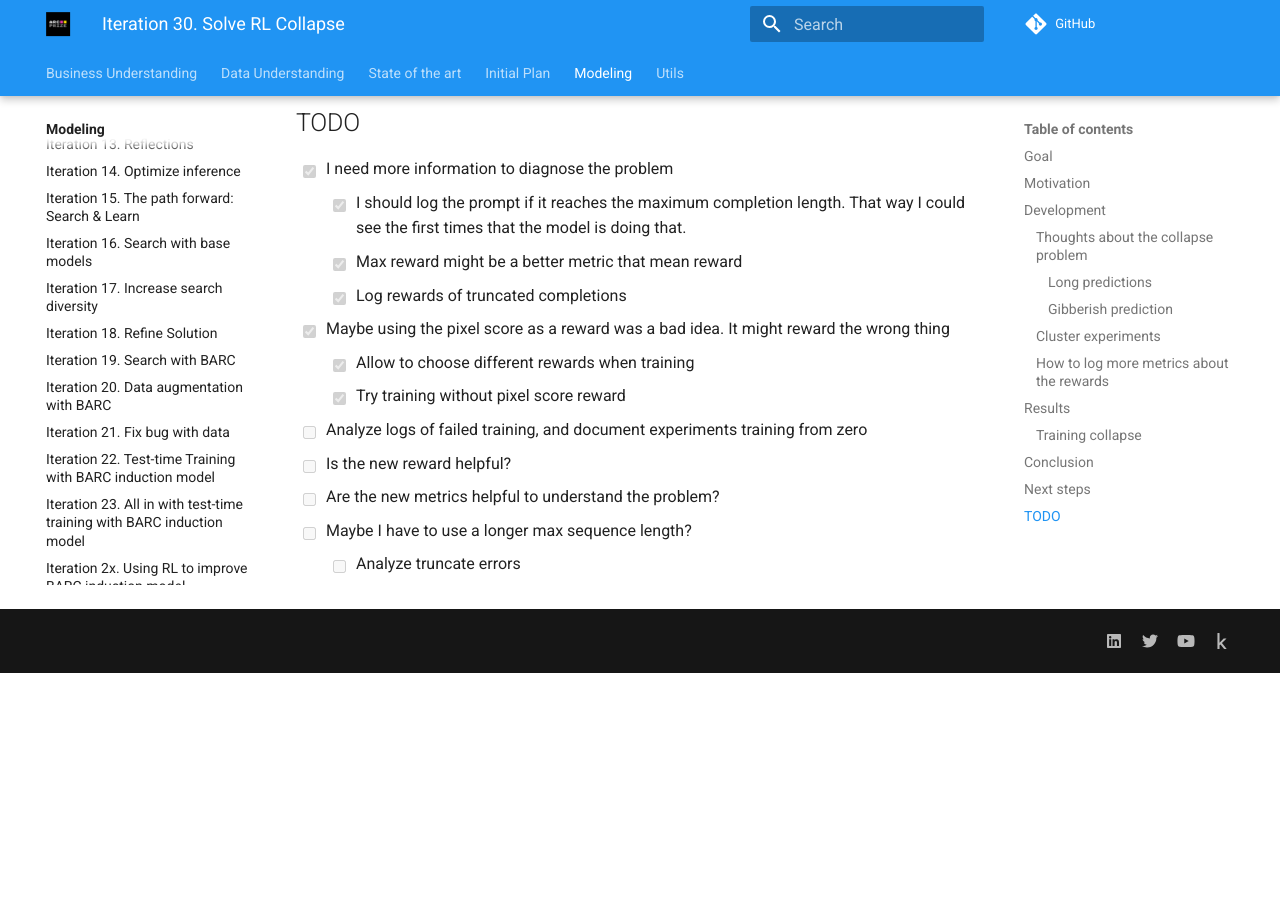
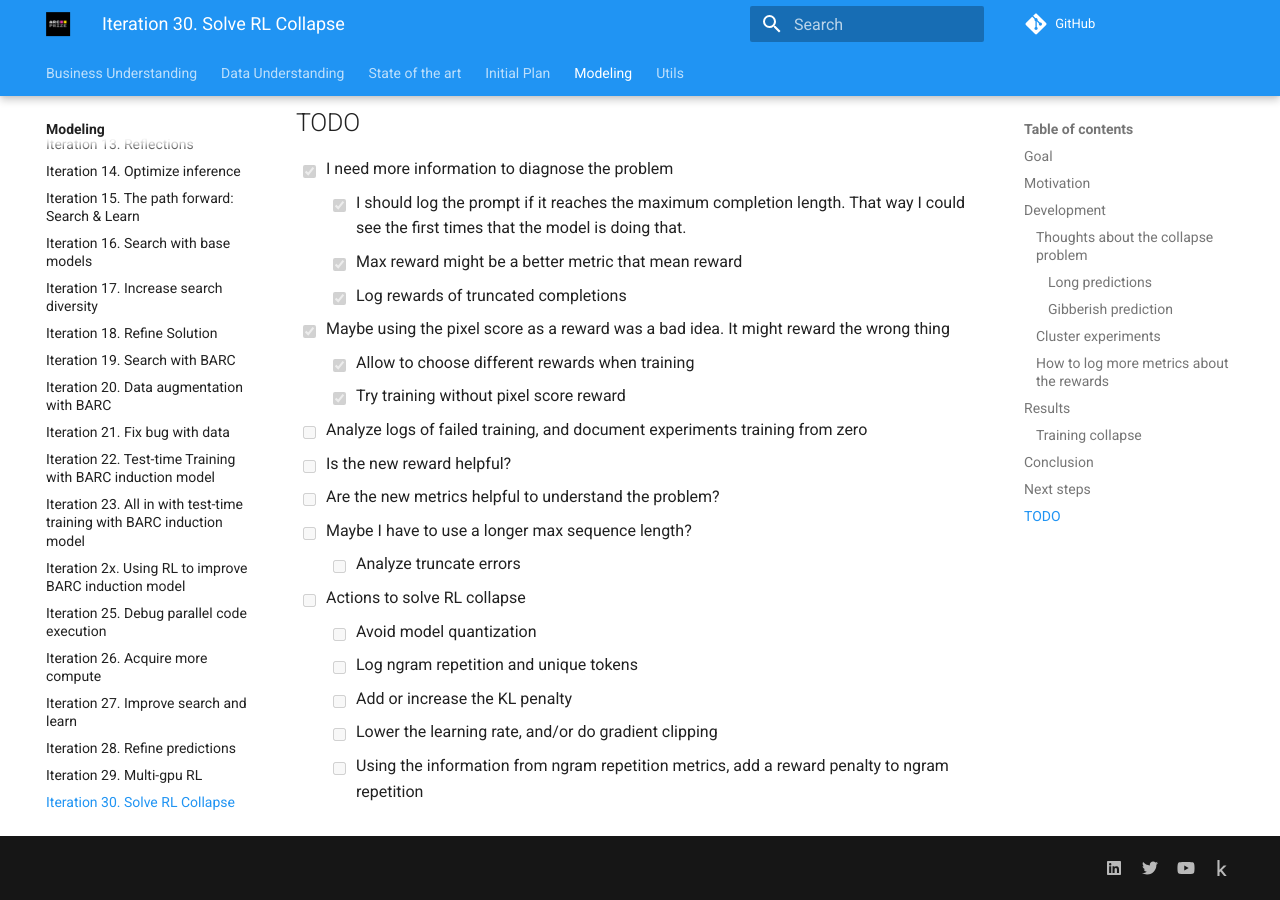
Before and after one commit to ironbar/arc25, an MkDocs documentation site: the page built from docs/modeling/Iteration_30_solve_RL_collapse.md, in a window 1280 px wide and 900 px high, scrolled down 5925 px. Built offline with MkDocs 1.6.1 and Material for MkDocs 9.7.7, drawn with Linux system fonts in a browser that asks for light colours; comment, search, counter and statistics services are not loaded; before the commit the page ends 6598 px from its top, so only the background shows below that.

Commit message:
added many steps to try to solve RL collapse

```diff
--- a/docs/modeling/Iteration_30_solve_RL_collapse.md
+++ b/docs/modeling/Iteration_30_solve_RL_collapse.md
@@ -247,3 +247,9 @@ TODO: Maybe I have to lower the learning rate
 - [ ] Are the new metrics helpful to understand the problem?
 - [ ] Maybe I have to use a longer max sequence length?
   - [ ] Analyze truncate errors
+- [ ] Actions to solve RL collapse
+  - [ ] Avoid model quantization
+  - [ ] Log ngram repetition and unique tokens
+  - [ ] Add or increase the KL penalty
+  - [ ] Lower the learning rate, and/or do gradient clipping
+  - [ ] Using the information from ngram repetition metrics, add a reward penalty to ngram repetition
```
